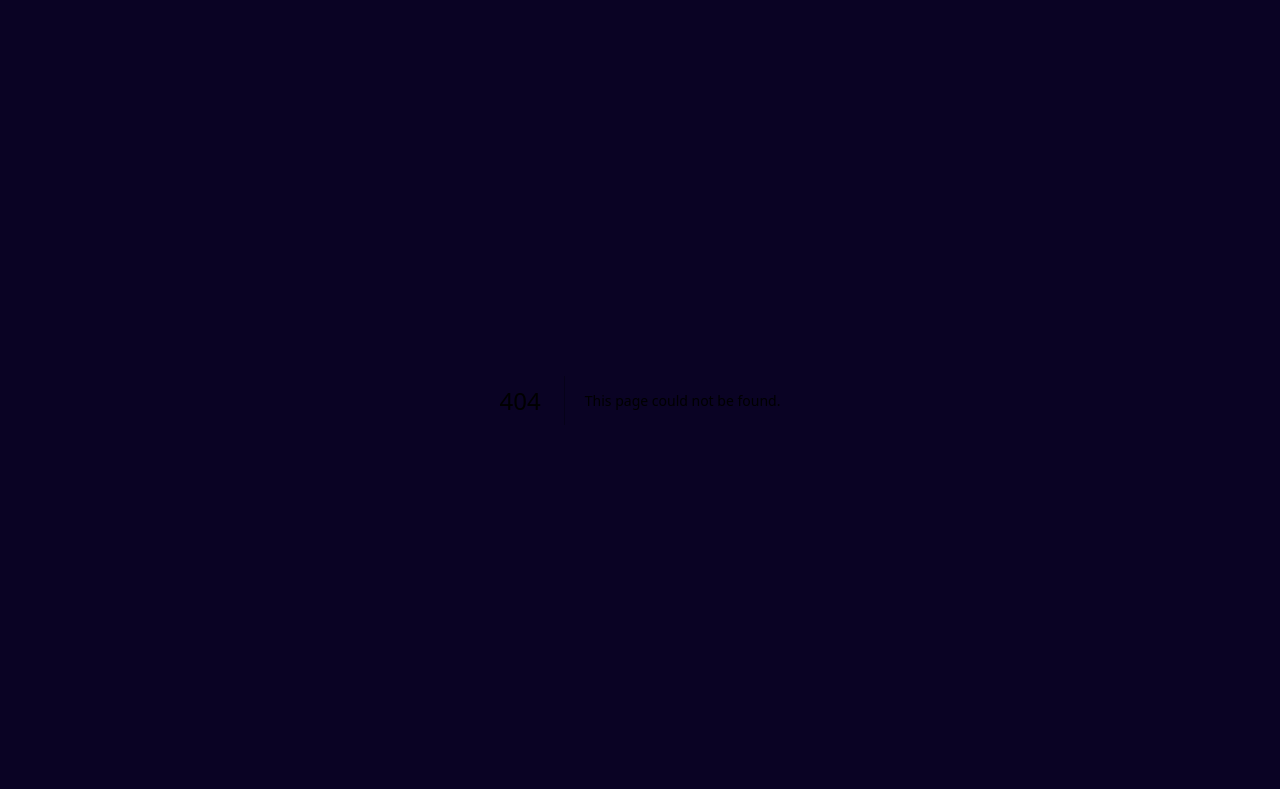
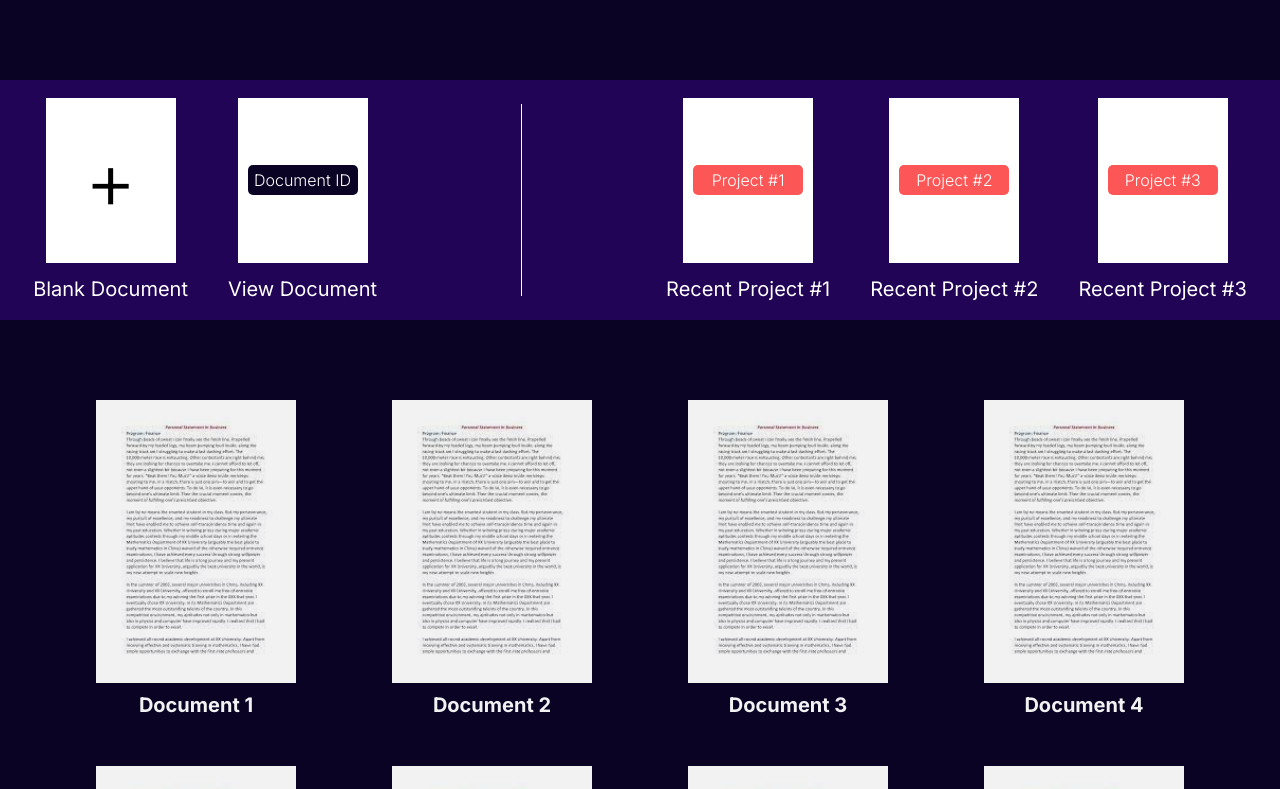
Before and after one commit to albinhasanaj/notefy, a Next.js app: page /dashboard in a window 1280 px wide. Before the commit this address had no page. Shown: the top 789 px of the page. Built offline with nearby package versions, Linux system fonts and the light colour scheme.

Commit message:
Added /dashboard + Control Panel (create or view documents) + Recent Projects (View your 3 most recently opened projects) + Quick Access Section (bar at the top containing control panel & recent projects) + Layout for all documents

```diff
--- /dev/null
+++ b/app/dashboard/page.tsx
@@ -0,0 +1,24 @@
+import Document from '@/components/Document'
+import React from 'react'
+import { documentData } from '@/constants/documentData'
+import QuickAccessSection from '@/components/QuickAccessSection'
+
+const dashboard = () => {
+
+    return (
+        <div className='bg-[#0A0324] h-screen'>
+            <div className='bg-[#0A0324] h-auto pt-20'>
+                {/* QUCIK ACCESS SECTION CONTAINING CONTROL PANEL + RECENT PROJECTS*/}
+                <QuickAccessSection />
+                {/* WHERE ALL TOTAL DOCUMENTS ARE */}
+                <div className='flex flex-wrap py-20 justify-center gap-24 mx-auto max-w-[1440px]'>
+                    {documentData.map((doc, index) => (
+                        <Document key={index} {...doc} />
+                    ))}
+                </div>
+            </div>
+        </div>
+    )
+}
+
+export default dashboard
--- /dev/null
+++ b/components/ControlPanel.tsx
@@ -0,0 +1,21 @@
+import React from 'react'
+
+const ControlPanel = () => {
+    return (
+        <div className='flex gap-10'>
+            <div className='flex flex-col items-center gap-3 hover:scale-105 transform duration-300 cursor-pointer active:scale-95'>
+                <div className='bg-white w-[130px] h-[165px] text-[5rem] items-center flex justify-center font-light '>+</div>
+                <p className='text-white text-xl'>Blank Document</p>
+            </div>
+
+            <div className='flex flex-col items-center gap-3 hover:scale-105 transform duration-300 cursor-pointer active:scale-95'>
+                <div className='bg-white w-[130px] h-[165px] items-center flex justify-center font-light select-none'>
+                    <div className='bg-[#0A0324] rounded-[5px] w-[110px] h-[30px] text-white flex items-center justify-center'>Document ID</div>
+                </div>
+                <p className='text-white text-xl '>View Document</p>
+            </div>
+        </div>
+    )
+}
+
+export default ControlPanel
--- /dev/null
+++ b/components/Document.tsx
@@ -0,0 +1,20 @@
+import Image from 'next/image'
+import React from 'react'
+
+const Document = ({ h, w, label, image }: { h: number, w: number, label: string, image: any }) => {
+    return (
+        <div style={{ width: w, height: h }} className='flex flex-col items-center gap-2 hover:scale-105 transform duration-300 opacity-95 hover:opacity-100 cursor-pointer active:scale-95 select-none'>
+            <Image
+                src={image}
+                alt={label}
+                width={w}
+                height={h}
+                objectFit='cover'
+                className='inline-flex '
+            />
+            <div className='text-white text-xl font-bold '>{label}</div>
+        </div>
+    )
+}
+
+export default Document
--- /dev/null
+++ b/components/QuickAccessSection.tsx
@@ -0,0 +1,21 @@
+import React from 'react'
+import ControlPanel from './ControlPanel'
+import RecentProjects from './RecentProjects'
+
+const QuickAccessSection = () => {
+    return (
+        <section className='h-[240px] bg-[#210456] w-full flex justify-center select-none'>
+            <div className='flex items-center h-full max-w-[1440px] w-full gap-36  justify-center'>
+                {/* CONTROL PANEL FOR CREATING AND VIEWING DOCUMENTS*/}
+                <ControlPanel />
+                {/* LINE SEPARATOR */}
+                <div className='h-[80%] w-[1px] bg-white' />
+                {/* DISPLAY FOR THE 3 MOST RECENTLY OPENED DOCUMENTS */}
+                <RecentProjects />
+
+            </div>
+        </section>
+    )
+}
+
+export default QuickAccessSection
--- /dev/null
+++ b/components/RecentProjects.tsx
@@ -0,0 +1,30 @@
+import React from 'react'
+
+const RecentProjects = () => {
+    return (
+        <div className='flex gap-10'>
+            <div className='flex flex-col items-center gap-3 hover:scale-105 transform duration-300 cursor-pointer active:scale-95'>
+                <div className='bg-white w-[130px] h-[165px] items-center flex justify-center font-light select-none'>
+                    <div className='bg-[#fc5656] rounded-[5px] w-[110px] h-[30px] text-white flex items-center justify-center'>Project #1</div>
+                </div>
+                <p className='text-white text-xl '>Recent Project #1</p>
+            </div>
+
+            <div className='flex flex-col items-center gap-3 hover:scale-105 transform duration-300 cursor-pointer active:scale-95'>
+                <div className='bg-white w-[130px] h-[165px] items-center flex justify-center font-light select-none'>
+                    <div className='bg-[#fc5656] rounded-[5px] w-[110px] h-[30px] text-white flex items-center justify-center'>Project #2</div>
+                </div>
+                <p className='text-white text-xl '>Recent Project #2</p>
+            </div>
+
+            <div className='flex flex-col items-center gap-3 hover:scale-105 transform duration-300 cursor-pointer active:scale-95'>
+                <div className='bg-white w-[130px] h-[165px] items-center flex justify-center font-light select-none'>
+                    <div className='bg-[#fc5656] rounded-[5px] w-[110px] h-[30px] text-white flex items-center justify-center'>Project #3</div>
+                </div>
+                <p className='text-white text-xl '>Recent Project #3</p>
+            </div>
+        </div>
+    )
+}
+
+export default RecentProjects
--- /dev/null
+++ b/constants/documentData.ts
@@ -0,0 +1,22 @@
+// Document data type
+export const documentData = [
+    {
+        h: 270,
+        w: 200,
+        label: "Document 1",
+        image: "/images/Document-Placeholder.png",
+    }
+]
+
+// Amount of documents to be displayed
+const sum = 13;
+
+// Generate document data
+for (let i = 1; i < sum; i++) {
+    documentData.push({
+        h: 270,
+        w: 200,
+        label: `Document ${i + 1}`,
+        image: "/images/Document-Placeholder.png",
+    })
+}
```
Also changed, not shown: public/images/Document-Placeholder.png (added).
